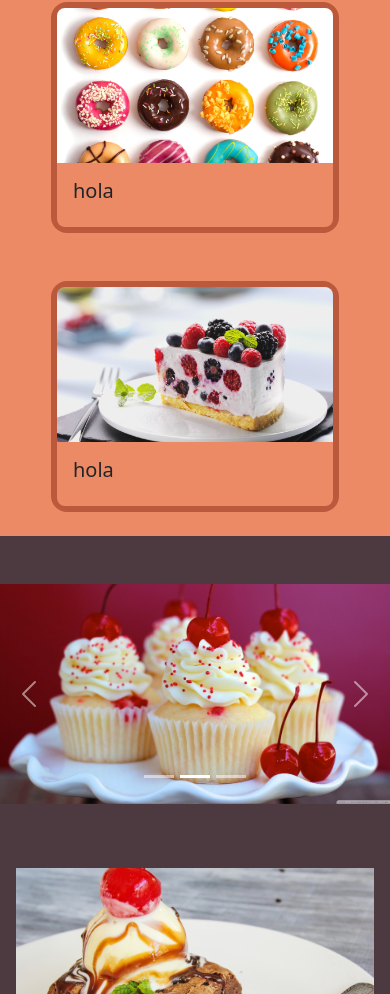
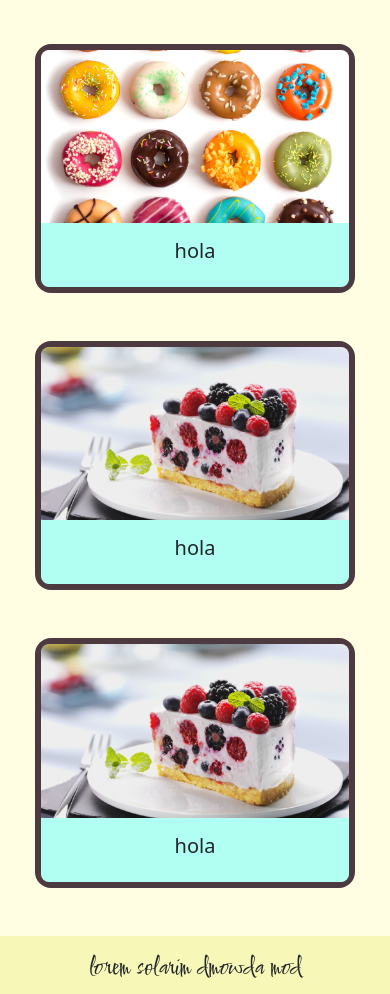
Before and after one commit to marcom25/panaderia-proyect, a React (Create React App) app: page / in a window 390 px wide. Shown: the part 1006-2000 px from the top of the page. Built offline with nearby package versions, Linux system fonts and the light colour scheme; a web font is replaced by a local one.

Commit message:
polished some details and color changing

```diff
--- a/src/components/Card.jsx
+++ b/src/components/Card.jsx
@@ -9,10 +9,10 @@ const Card = ({image ,msg}) => {
 
 
     return (
-        <div className="card m-auto mt-4 mb-4 bg-orange-dark" style={{width: "18rem"}}>
+        <div className="card m-auto " style={{width: "20rem"}}>
             <img className="card-img-top image" src={image} alt="Card cap"/>
-            <div className="card-body bg-orange-light card-content">
-                <h5 className="card-title">{msg} </h5>
+            <div className="card-body bg-lightblue card-content">
+                <h5 className="card-title text-center">{msg} </h5>
 
             </div>
         </div>
--- a/src/components/Carousel.jsx
+++ b/src/components/Carousel.jsx
@@ -14,13 +14,13 @@ import image3 from "../images/bakery/lemonpie.jpg";
 const Carousel = () => {
 
     return (
-        <div id="carouselExampleCaptions" className="carousel slide carousel-fade" data-bs-ride="carousel">
+        <div id="carouselExampleCaptions" className="carousel slide carousel-fade d-none d-md-block" data-bs-ride="carousel">
             <div className="carousel-indicators">
                 <button type="button" data-bs-target="#carouselExampleCaptions" data-bs-slide-to="0" className="active" aria-current="true" aria-label="Slide 1"></button>
                 <button type="button" data-bs-target="#carouselExampleCaptions" data-bs-slide-to="1" aria-label="Slide 2"></button>
                 <button type="button" data-bs-target="#carouselExampleCaptions" data-bs-slide-to="2" aria-label="Slide 3"></button>
             </div>
-            <div className="carousel-inner mt-5 mb-5 ">
+            <div className="carousel-inner">
                 <div className="carousel-item active">
                     <img src={image1} className="d-block w-100 imagen" alt=""/>
                     <div className="carousel-caption d-none d-md-block">
--- a/src/components/Grid.jsx
+++ b/src/components/Grid.jsx
@@ -7,6 +7,7 @@ import ParallaxBg from './ParallaxBg';
 import Carousel from './Carousel';
 import Footer from './Footer';
 import CollageImages from './CollageImages';
+import ImgBlock from './ImgBlock';
 // IMPORTS DE CSS
 import "../css/Grid.css";
 import "../css/Colors.css";
@@ -15,14 +16,15 @@ import "../css/Fonts.css";
 // IMPORTS DE IMAGENES
 import image1 from "../images/bakery/pancakes.jpg";
 import image2 from "../images/bakery/donuts2.jpg";
-import image3 from "../images/bakery/pie.jpg"
-import ImgBlock from './ImgBlock';
+import image3 from "../images/bakery/pie.jpg";
+import image4 from "../images/bakery/bakery.jpg";
+import image5 from "../images/bakery/bakery2.jpg";
 
 const Grid = () => {
     return (
         <div className="container-xs" style={{padding: "0"}}>
             <div className='row'>
-                <div className='col-12 p-0'>
+                <div className='col-12 p-0 bg-pink'>
                     <Navbar />
                     <Sidebar/>
                 </div>
@@ -33,30 +35,33 @@ const Grid = () => {
                 </div>
 
             </div>
-            <div className='row justify-content-sm-center bg-orange-light'>
-                <div className='col-sm m-auto'>
+            <div className='row justify-content-sm-center bg-cream py-4'>
+                <div className='col-sm py-4'>
                     <Card image={image1} msg="hola"/>
                 </div>
-                <div className='col-sm p-0'>
+                <div className='col-sm py-4'>
                     <Card image={image2} msg="hola" />
                 </div>
-                <div className='col-sm p-0'>
+                <div className='col-sm py-4'>
+                    <Card image={image3} msg="hola" />
+                </div>
+                <div className='col-sm py-4'>
                     <Card image={image3} msg="hola" />
                 </div>
             </div>
             <div className='row'>
-                <div className='col-sm p-0 bg-brown'>
+                <div className='col-sm p-0 bg-cream'>
                     <Carousel/>
                 </div>
             </div>
-            <div className='row bg-brown padding-collage'>
-                <CollageImages/>
-            </div>
             <div className='row'>
-                <ImgBlock textAtributes='col-sm p-0 bg-orange-light' imgAtributes='col-sm p-0 bg-orange-light d-flex justify-content-center' />
+                <ImgBlock image={image4} textAtributes='col-sm p-0 bg-cream-dark' imgAtributes='col-sm p-0 bg-cream d-flex justify-content-center' />
             </div>
             <div className='row flex-row-reverse'>
-                <ImgBlock textAtributes='col-sm p-0 bg-orange-light' imgAtributes='col-sm p-0 bg-orange-light d-flex justify-content-center'/>
+                <ImgBlock image={image5} textAtributes='col-sm p-0 bg-cream-dark' imgAtributes='col-sm p-0 bg-cream d-flex justify-content-center'/>
+            </div>
+            <div className='row padding-collage bg-cream'>
+                <CollageImages/>
             </div>
             <div className='row'>
                 <div className='col-sm p-0'>
--- a/src/components/ImgBlock.jsx
+++ b/src/components/ImgBlock.jsx
@@ -4,15 +4,16 @@ import "../css/Colors.css";
 import "../css/ImgBlock.css";
 import "../css/Fonts.css";
 
-const ImgBlock = ({textAtributes, imgAtributes}) => {
+
+const ImgBlock = ({image, textAtributes, imgAtributes}) => {
     return (
         <>
             <div className={textAtributes}>
-                <h1 className='mt-2 text-center font-comforter'>lorem solarim dmowda mod </h1>
+                <h1 className='mt-2 pt-2 text-center font-comforter'>lorem solarim dmowda mod </h1>
                 <p className='mt-3 mb-5 text-center'>Lorem ipsum dolor sit, amet consectetur adipisicing elit. Eligendi nihil suscipit placeat nostrum? Molestiae, neque! Voluptate quas nihil eum vel iure placeat quaerat iusto natus, non quia mollitia doloribus velit!</p>
             </div>
             <div className={imgAtributes}>
-                <img className='pt-3 pb-3' src='https://picsum.photos/id/237/200/300' alt=''/>
+                <img className='p-3 w-100' src={image} alt=''/>
             </div>
         </>
     );
--- a/src/components/Navbar.jsx
+++ b/src/components/Navbar.jsx
@@ -1,11 +1,12 @@
 import React from 'react';
 import "../css/Navbar.css";
 
+import "../css/Colors.css";
 
 const Navbar = () => {
     return (
-      <nav className="colores navbar navbar-expand-lg navbar-light bg-light d-none d-lg-block">
-          <div className="container-fluid">
+      <nav className="colores navbar navbar-expand-md navbar-light d-none d-md-block bg-pink">
+          <div className="container-fluid ">
               <button className="navbar-toggler" type="button" data-bs-toggle="collapse" data-bs-target="#navbarNavDropdown" aria-controls="navbarNavDropdown" aria-expanded="false" aria-label="Toggle navigation">
                 <span className="navbar-toggler-icon"></span>
               </button>
--- a/src/css/Card.css
+++ b/src/css/Card.css
@@ -1,5 +1,5 @@
 .card{
-    border: 6px solid rgb(187, 89, 60) !important;
+    border: 6px solid rgb(77, 58, 64)!important;
     border-radius: 1rem !important;
 }
 
--- a/src/css/Colors.css
+++ b/src/css/Colors.css
@@ -3,28 +3,39 @@
 .bg-pink {
     background-color: rgb(255, 216, 201) !important;
 }
-
+.bg-pink-dark{
+    background-color: #FFC6B0 !important;
+}
 .bg-brown {
     background-color: rgb(77, 58, 64) !important;
+    /* background-color: rgb(64, 54, 50) !important;  */
 }
-
 .bg-orange-light {
     background-color: rgb(236, 138, 101) !important;
 }
-
 .bg-orange-dark {
     background-color: rgb(187, 89, 60) !important;
 }
-
 .bg-green {
     background-color: rgb(74, 174, 110) !important;
 }
-
 .bg-yellow {
     background-color: rgb(251, 197, 101) !important;
 }
 .bg-colorado {
     background-color: rgb(104, 1, 1) !important;
+}
+.bg-cream{
+    background-color: #FFFEE3 !important;
+}
+.bg-cream-dark{
+    background-color: #f7f7b7 !important;
+}
+.bg-lightblue{
+    background-color: #B0FFF2 !important;
+}
+.bg-purple-light{
+    background-color: #DABDFF;
 }
 
 
@@ -64,13 +75,6 @@
 
 
 
-
-
-
-
-
-
-
 /* HOVERS */
 
 
@@ -83,7 +87,8 @@
 }
 
 .bg-brown-hover:hover {
-    background-color: rgb(77, 64, 58) !important;
+    background-color: rgb(64, 54, 50) !important;
+    /* background-color: rgb(77, 64, 58) !important; */
 }
 
 .bg-orange-light-hover:hover {
--- a/src/css/ImgBlock.css
+++ b/src/css/ImgBlock.css
@@ -1,6 +1,6 @@
 @media (max-width: 991px) {
     .bg-image-1{
-        background-image: url("https://picsum.photos/200/300");
+        background-image: url("../images/bakery/bakery.jpg");
         height: 100%;
         background-position: center;
         background-repeat: no-repeat;
```
Also changed, not shown: src/components/Sidebar.jsx (+10 -10 lines).
